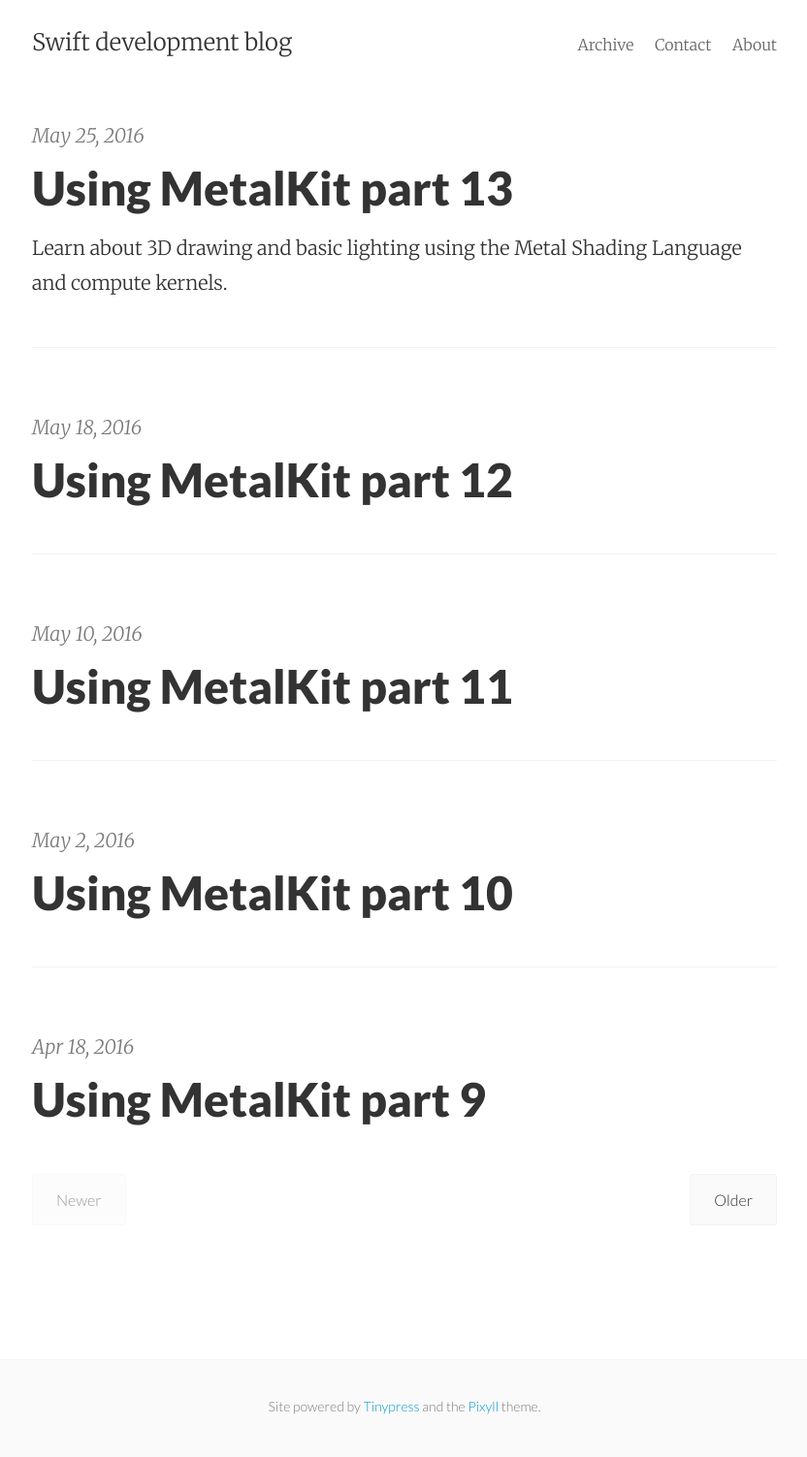
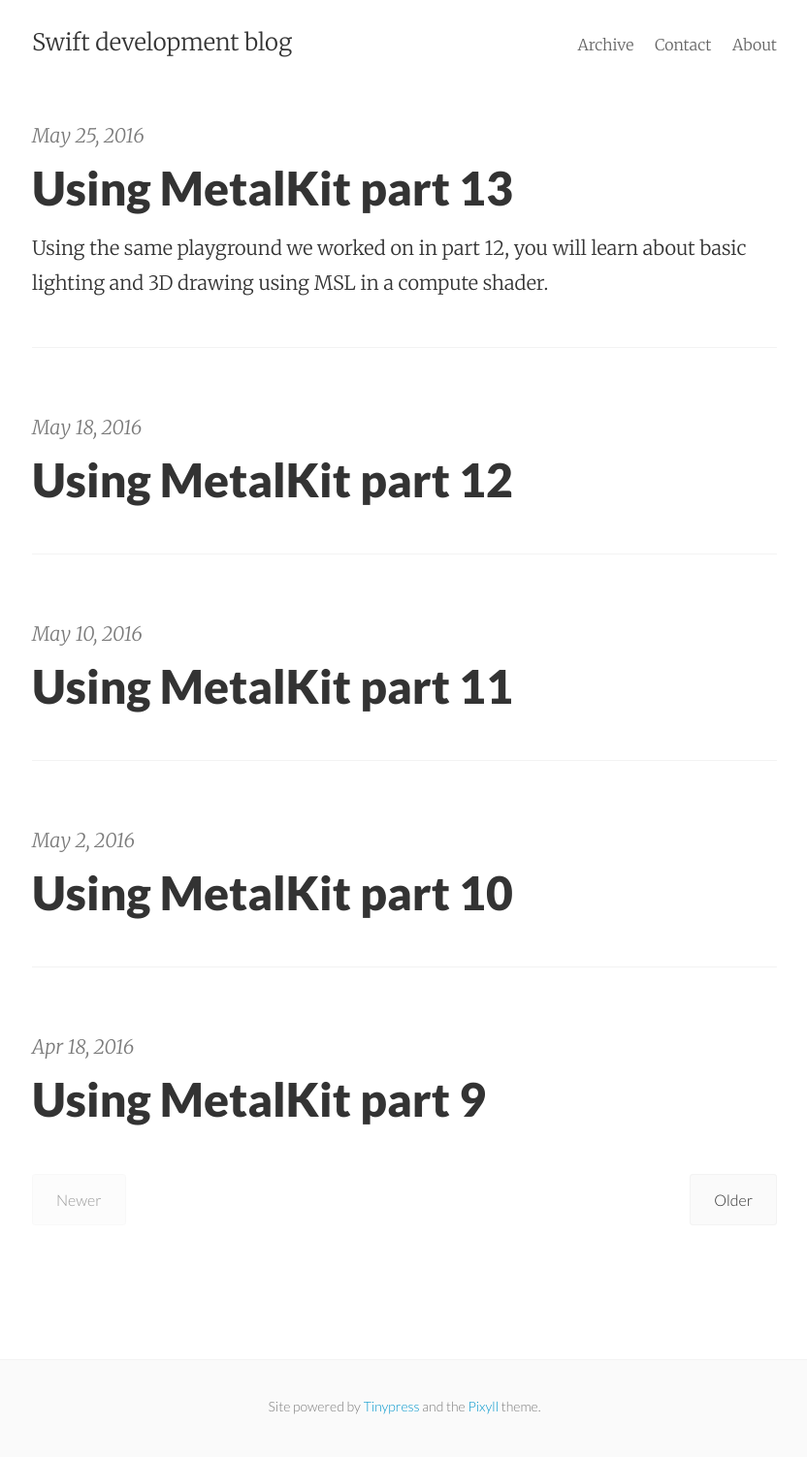
Before and after one commit to mhorga/mhorga.github.io, a Jekyll site: the page built from index.html, in a window 1280 px wide. Shown: the whole page at 97% size, without its empty margins (223-1055 px from the left). Built offline with Jekyll 4.4.1, drawn with Linux system fonts in a browser that asks for light colours; the list of posts is cut into pages by our own code.

Commit message:
Update 2016-05-25-using-metalkit-part-13.markdown

```diff
--- a/_posts/2016-05-25-using-metalkit-part-13.markdown
+++ b/_posts/2016-05-25-using-metalkit-part-13.markdown
@@ -1,7 +1,7 @@
 ---
 published: true
 title: Using MetalKit part 13
-summary: Learn about 3D drawing and basic lighting using the Metal Shading Language and compute kernels.
+summary: Using the same playground we worked on in part 12, you will learn about basic lighting and 3D drawing using MSL in a compute shader.
 layout: post
 ---
 Let's pick up where we left off in [Part 12](http://mhorga.org/2016/05/18/using-metalkit-part-12.html). Using the same playground we worked on last time, we will learn about lighting and `3D` objects today. Remember the sun eclipse we worked on a couple of weeks ago? It's back! Well, we are going to remove the sun and just focus on the planet this time.
```
